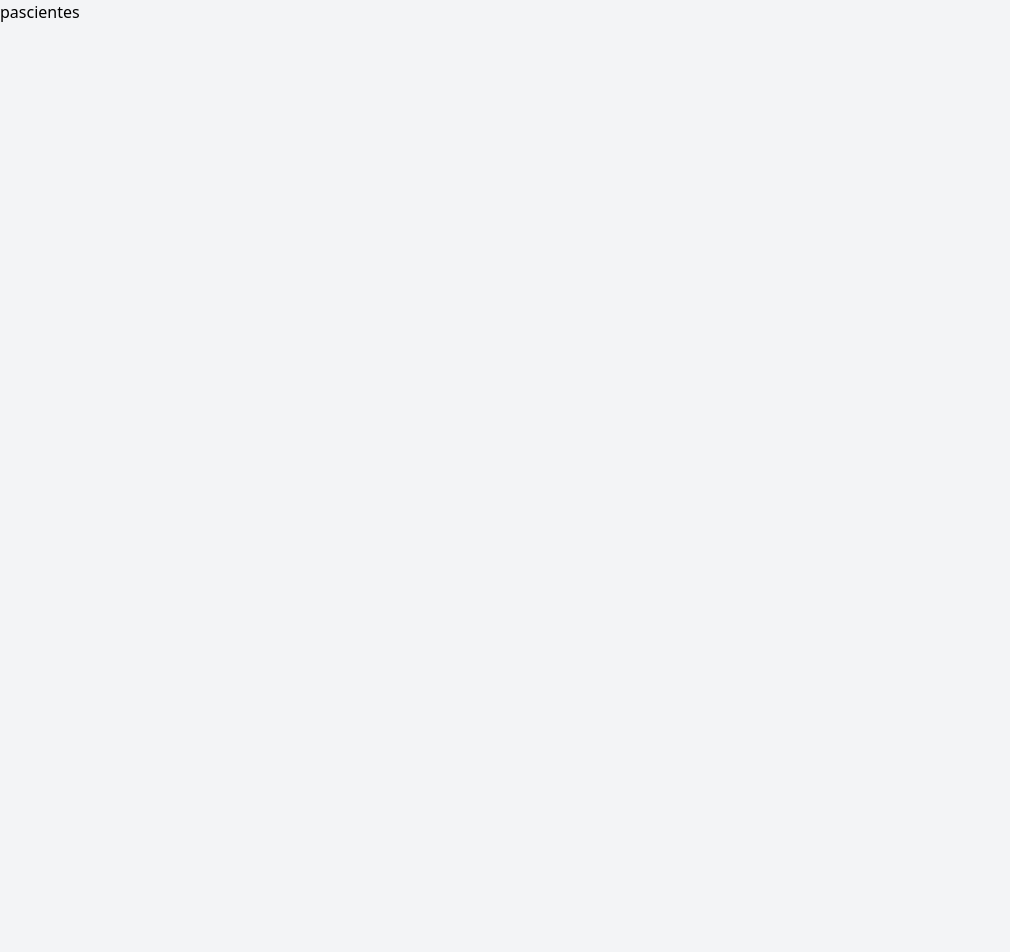
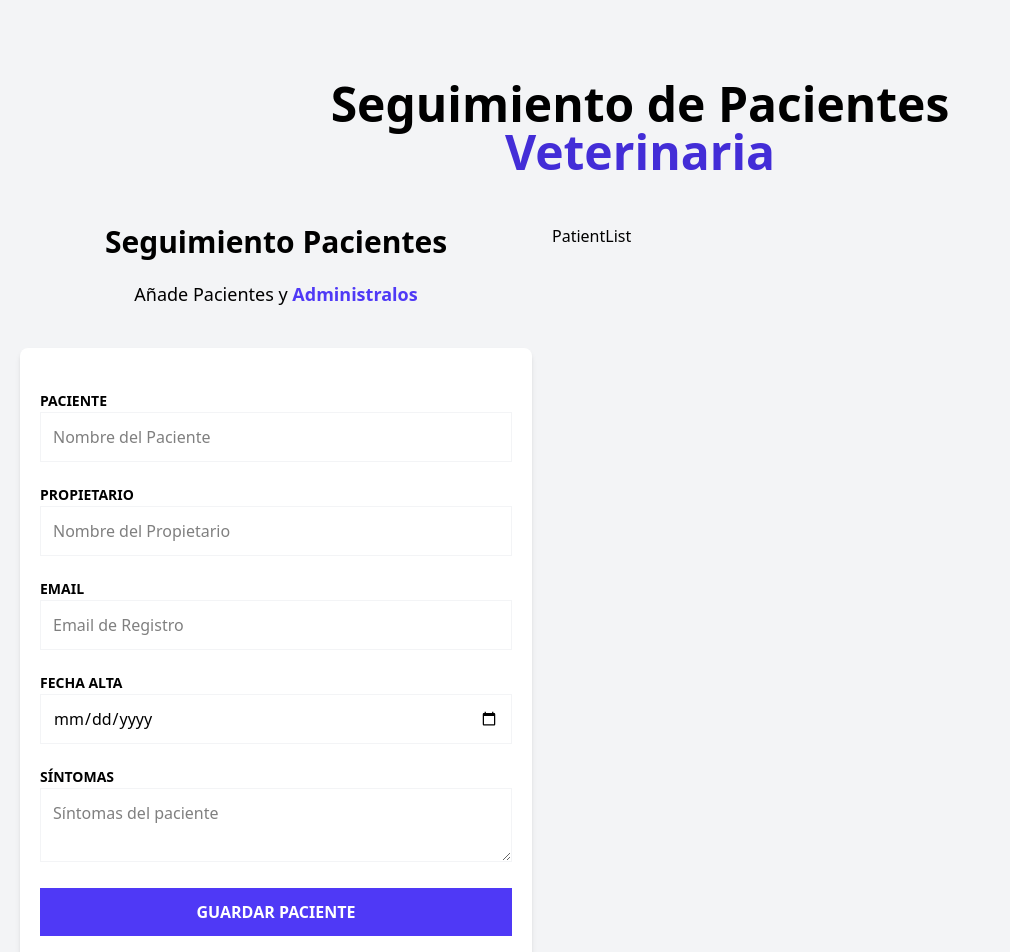
Before and after one commit to Sergio-NunezP/Pacientes-zustand, a React (Vite) app: page / in a window 1280 px wide. Shown: the top 952 px of the page, without its empty margins (0-1010 px from the left). Before the commit the page ends 800 px from the top, so only its background shows below. Built offline with nearby package versions, Linux system fonts and the light colour scheme.

Commit message:
Se crean los primeros componentes

```diff
--- a/src/App.tsx
+++ b/src/App.tsx
@@ -1,10 +1,21 @@
+import PatientForm from "./components/PatientForm"
+import PatientList from "./components/PatientList"
 
 
 function App() {
 
   return (
     <>
-      <h1 className="">pascientes</h1>
+      <div className="container mx-auto mt-20">
+        <h1 className="font-black text-5xl text-center md:w-2/3 md:mx-auto">Seguimiento de Pacientes {''}
+          <span className="text-indigo-700">Veterinaria</span>
+        </h1>
+
+        <div className="mt-12 md:flex">
+          <PatientForm />
+          <PatientList />
+        </div>
+      </div>
     </>
   )
 }
--- /dev/null
+++ b/src/components/PatientForm.tsx
@@ -0,0 +1,82 @@
+export default function PatientForm() {
+
+    return (
+        <div className="md:w-1/2 lg:w-2/5 mx-5">
+            <h2 className="font-black text-3xl text-center">Seguimiento Pacientes</h2>
+
+            <p className="text-lg mt-5 text-center mb-10">
+                Añade Pacientes y {''}
+                <span className="text-indigo-600 font-bold">Administralos</span>
+            </p>
+
+            <form
+                className="bg-white shadow-md rounded-lg py-10 px-5 mb-10"
+                noValidate
+            >
+                <div className="mb-5">
+                    <label htmlFor="name" className="text-sm uppercase font-bold">
+                        Paciente
+                    </label>
+                    <input
+                        id="name"
+                        className="w-full p-3  border border-gray-100"
+                        type="text"
+                        placeholder="Nombre del Paciente"
+                    />
+                </div>
+
+                <div className="mb-5">
+                    <label htmlFor="caretaker" className="text-sm uppercase font-bold">
+                        Propietario
+                    </label>
+                    <input
+                        id="caretaker"
+                        className="w-full p-3  border border-gray-100"
+                        type="text"
+                        placeholder="Nombre del Propietario"
+                    />
+                </div>
+
+                <div className="mb-5">
+                    <label htmlFor="email" className="text-sm uppercase font-bold">
+                        Email
+                    </label>
+                    <input
+                        id="email"
+                        className="w-full p-3  border border-gray-100"
+                        type="email"
+                        placeholder="Email de Registro"
+                    />
+                </div>
+
+                <div className="mb-5">
+                    <label htmlFor="date" className="text-sm uppercase font-bold">
+                        Fecha Alta
+                    </label>
+                    <input
+                        id="date"
+                        className="w-full p-3  border border-gray-100"
+                        type="date"
+                    />
+                </div>
+
+                <div className="mb-5">
+                    <label htmlFor="symptoms" className="text-sm uppercase font-bold">
+                        Síntomas
+                    </label>
+                    <textarea
+                        id="symptoms"
+                        className="w-full p-3  border border-gray-100"
+                        placeholder="Síntomas del paciente"
+                    ></textarea>
+                </div>
+
+                <input
+                    type="submit"
+                    className="bg-indigo-600 w-full p-3 text-white uppercase font-bold hover:bg-indigo-700 cursor-pointer transition-colors"
+                    value='Guardar Paciente'
+                />
+            </form>
+        </div>
+    )
+}
--- /dev/null
+++ b/src/components/PatientList.tsx
@@ -0,0 +1,6 @@
+
+export default function PatientList() {
+    return (
+        <div>PatientList</div>
+    )
+}
```
